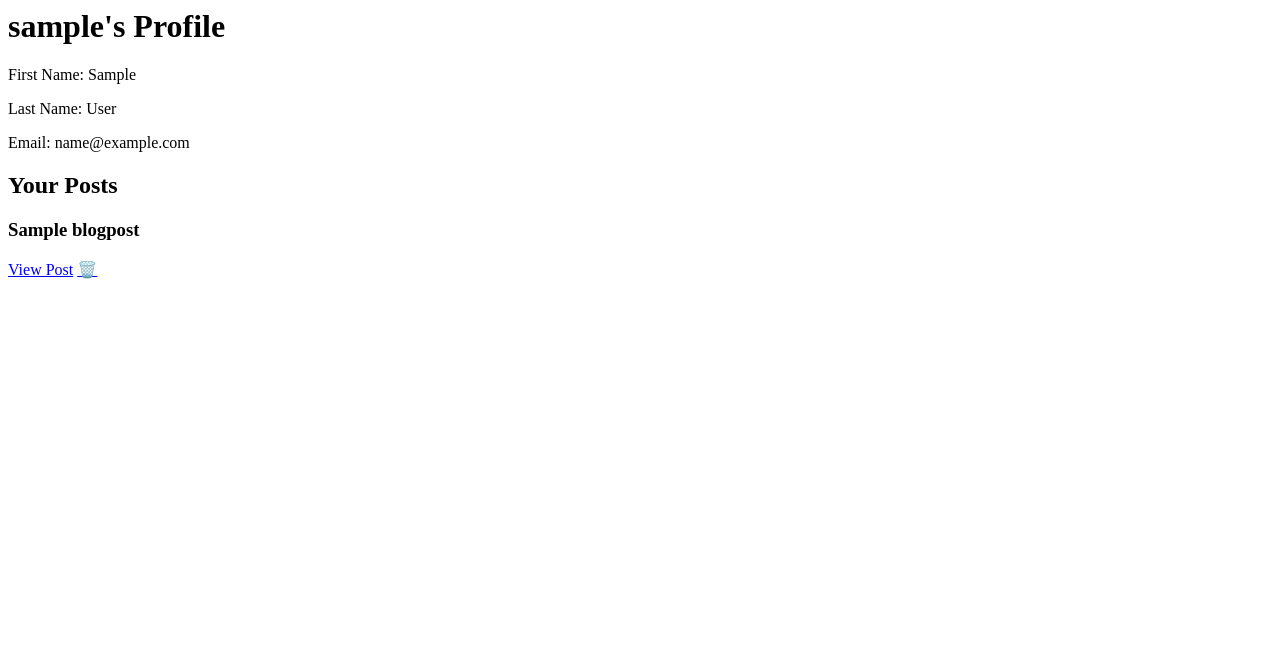
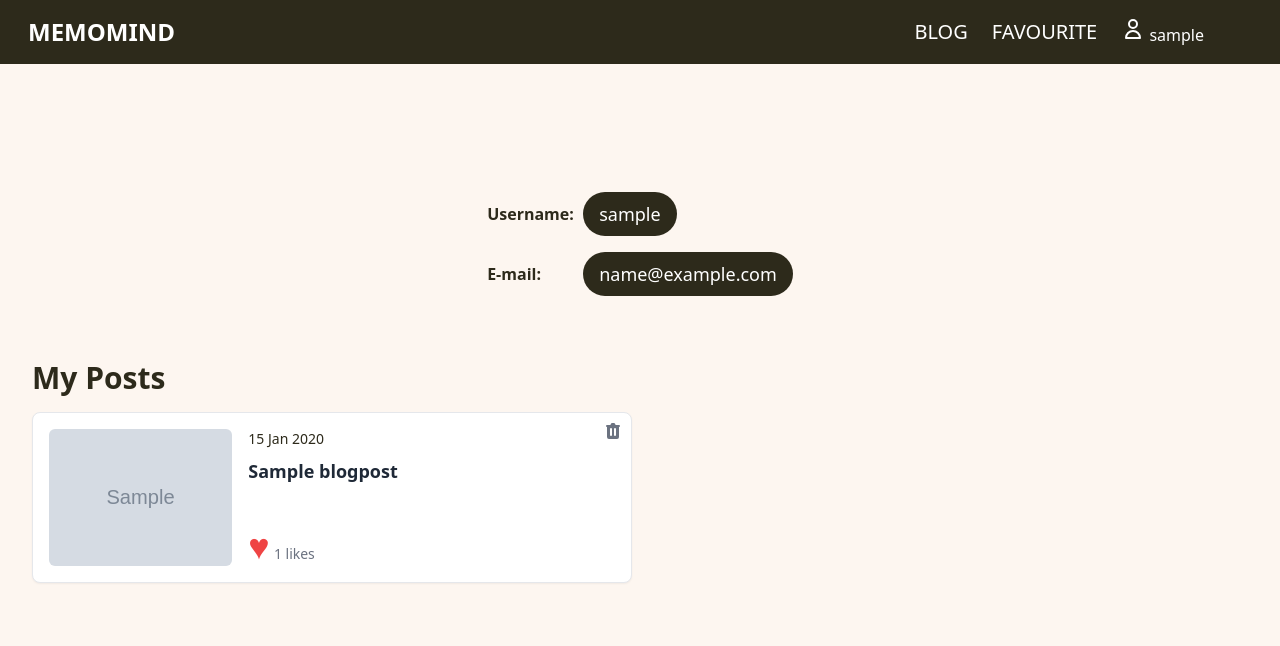
Before and after one commit to MyNNeiei/Memomind_Cloud, a Django app: page /blog/profile/ in a window 1280 px wide. Shown: the top 646 px of the page. Run offline with Django 5.2, Linux system fonts and the light colour scheme; a user stored in the database is signed in; tables that the repository leaves empty hold one stand-in row (values such as "Sample post"); grey boxes marked "Sample" are stand-in pictures; some libraries are stand-ins or nearby versions.

Commit message:
profile.html not yet

```diff
--- a/memomind/memomind_app/templates/profile.html
+++ b/memomind/memomind_app/templates/profile.html
@@ -1,16 +1,100 @@
-<h1>{{ username }}'s Profile</h1>
-<p>First Name: {{ first_name }}</p>
-<p>Last Name: {{ last_name }}</p>
-<p>Email: {{ email }}</p>
-{% if profile_picture %}
-    <img src="{{ profile_picture }}" alt="Profile Picture">
-{% endif %}
+{% extends 'layout.html' %}
+{% load static %}
 
-<h2>Your Posts</h2>
-{% for post in posts %}
-    <div class="relative">
-        <h3>{{ post.title }}</h3>
-        <a href="{% url 'post_detail' post.id %}">View Post</a>
-        <a href="{% url 'delete_post' post.id %}" class="absolute top-0 right-0">🗑️</a>
-    </div>
-{% endfor %}
+{% block title %}{{ user.username }} Profile{% endblock %}
+{% block content %}
+    <main class="container mx-auto px-4 py-8 mt-16">
+        <section class="flex flex-col items-center space-y-4">
+            <div class="space-y-2">
+                <div class="space-y-4">
+                    <div class="flex items-center">
+                        <span class="text-darkgreen font-semibold w-24">Username:</span>
+                        <span class="bg-darkgreen text-white px-4 py-2 rounded-full text-lg">{{ user.username }}</span>
+                    </div>
+                    <div class="flex items-center">
+                        <span class="text-darkgreen font-semibold w-24">E-mail:</span>
+                        <span class="bg-darkgreen text-white px-4 py-2 rounded-full text-lg">{{ user.email }}</span>
+                    </div>
+                </div>
+            </div>
+        </section>
+
+        <section class="mt-16">
+            <h2 class="text-darkgreen text-3xl font-bold mb-4">My Posts</h2>
+            <div class="grid grid-cols-1 md:grid-cols-2 gap-4">
+                {% for post in posts %}
+                <div class="bg-white rounded-lg shadow-sm border p-4 relative">
+                    <div class="flex gap-4">
+                        <div class="w-1/3">
+                            {% if post.image %}
+                                <img src="{{ post.image.url }}" alt="Post thumbnail" class="w-full h-full object-cover rounded-md">
+                            {% else %}
+                                <img src="{% static 'images/placeholder.jpg' %}" alt="Default thumbnail" class="w-full h-full object-cover rounded-md">
+                            {% endif %}
+                        </div>
+
+                        <div class="w-2/3 flex flex-col justify-between">
+                            <form action="{% url 'delete_post' post.id %}" method="POST" class="absolute top-2 right-2">
+                                {% csrf_token %}
+                                <button type="submit" class="text-gray-500 hover:text-red-500">
+                                    <svg xmlns="http://www.w3.org/2000/svg" class="h-5 w-5" viewBox="0 0 20 20" fill="currentColor">
+                                        <path fill-rule="evenodd" d="M9 2a1 1 0 00-.894.553L7.382 4H4a1 1 0 000 2v10a2 2 0 002 2h8a2 2 0 002-2V6a1 1 0 100-2h-3.382l-.724-1.447A1 1 0 0011 2H9zM7 8a1 1 0 012 0v6a1 1 0 11-2 0V8zm5-1a1 1 0 00-1 1v6a1 1 0 102 0V8a1 1 0 00-1-1z" clip-rule="evenodd" />
+                                    </svg>
+                                </button>
+                            </form>
+
+                            <div>
+                                <div class="text-darkgreen font-medium mb-2 text-sm">{{ post.created_at|date:"d M Y" }}</div>
+                                <h3 class="text-lg font-semibold text-gray-800 mb-2">{{ post.title }}</h3>
+                                <p class="text-gray-600 text-sm">{{ post.content|truncatewords:30 }}</p>
+                            </div>
+
+                            <div class="mt-auto pt-2">
+                                <button class="text-red-500 heart text-4xl" data-post-id="{{ post.id }}">
+                                    {% if request.user in post.likes.all %}♥{% else %}♡{% endif %}
+                                </button>
+                                <span class="text-sm text-gray-500">{{ post.likes.count }} likes</span>
+                            </div>
+                        </div>
+                    </div>
+                </div>
+                {% empty %}
+                <p class="text-gray-500">No posts yet.</p>
+                {% endfor %}
+            </div>
+        </section>
+    </main>
+{% endblock %}
+
+
+
+{% block script %}
+{{ block.super }}
+<script>
+    document.querySelectorAll('.heart').forEach(button => {
+        button.addEventListener('click', async function() {
+            const postId = this.dataset.postId;
+            const response = await fetch(`/like/${postId}/`, {
+                method: 'POST',
+                headers: {
+                    'X-CSRFToken': '{{ csrf_token }}',
+                },
+            });
+
+            if (response.ok) {
+                if (this.textContent === '♡') {
+                    this.textContent = '♥';
+                    const likeCount = this.nextElementSibling;
+                    const currentLikes = parseInt(likeCount.textContent);
+                    likeCount.textContent = `${currentLikes + 1} likes`;
+                } else {
+                    this.textContent = '♡';
+                    const likeCount = this.nextElementSibling;
+                    const currentLikes = parseInt(likeCount.textContent);
+                    likeCount.textContent = `${currentLikes - 1} likes`;
+                }
+            }
+        });
+    });
+</script>
+{% endblock %}
```
Also changed, not shown: memomind/memomind_app/views.py (+4 -6 lines).
